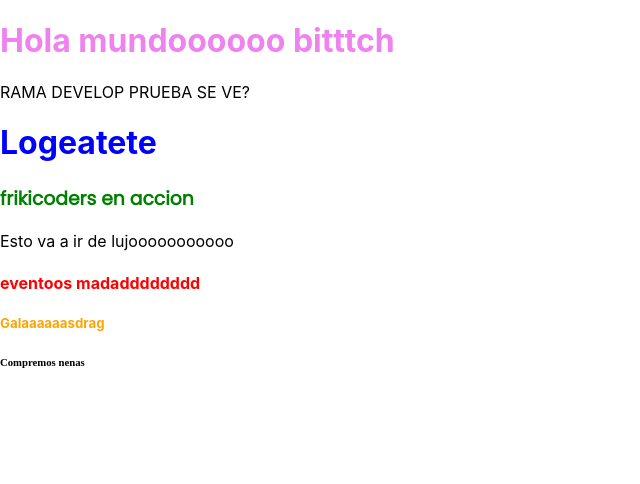
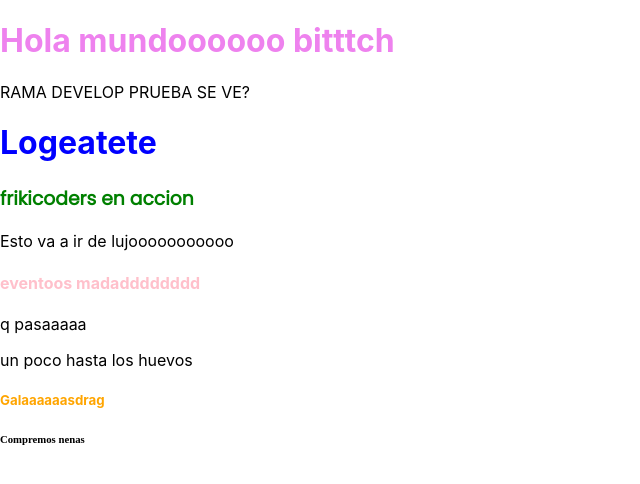
Before and after one commit to GemaAdeAdame/Free-mad, a React (Create React App) app: page / in a window 1280 px wide. Shown: the top 484 px of the page, without its empty margins (0-640 px from the left). Built offline with nearby package versions, Linux system fonts and the light colour scheme; a web font is replaced by a local one.

Commit message:
primer commit emma

```diff
--- a/src/Componentes/Eventosmad.css
+++ b/src/Componentes/Eventosmad.css
@@ -1,3 +1,3 @@
 h4 {
-    color: red;
+    color: pink;
 }
--- a/src/Componentes/Eventosmad.jsx
+++ b/src/Componentes/Eventosmad.jsx
@@ -4,6 +4,8 @@ function Eventosmad() {
   return (
     <div>
         <h4>eventoos madadddddddd</h4>
+        <p>q pasaaaaa</p>
+        <p>un poco hasta los huevos</p>
     </div>
   )
 }
```
